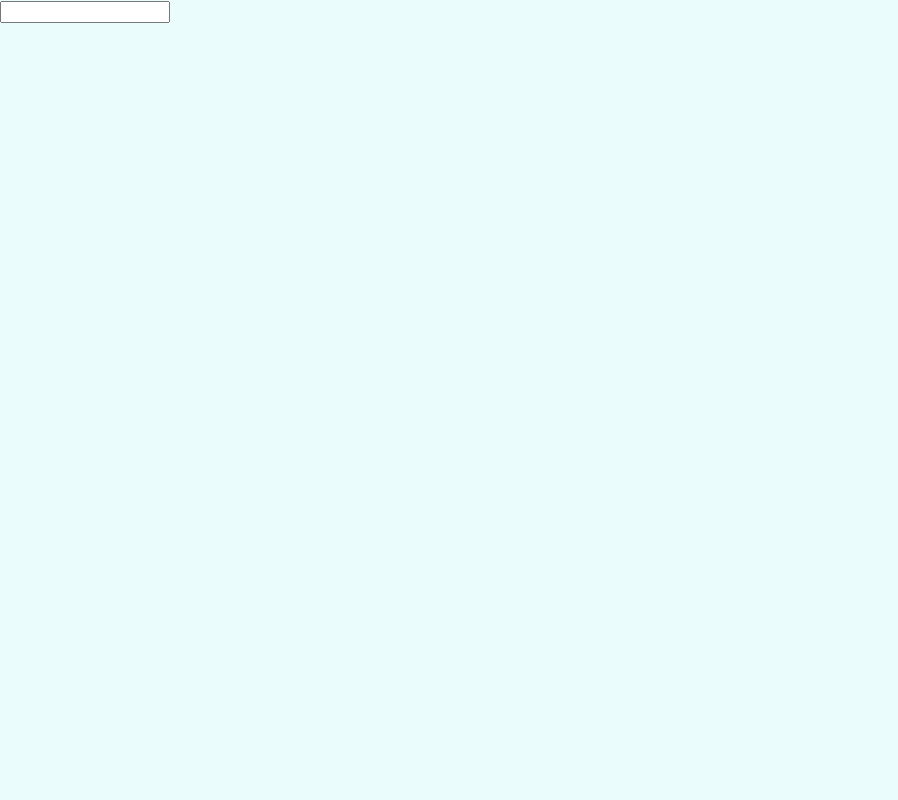
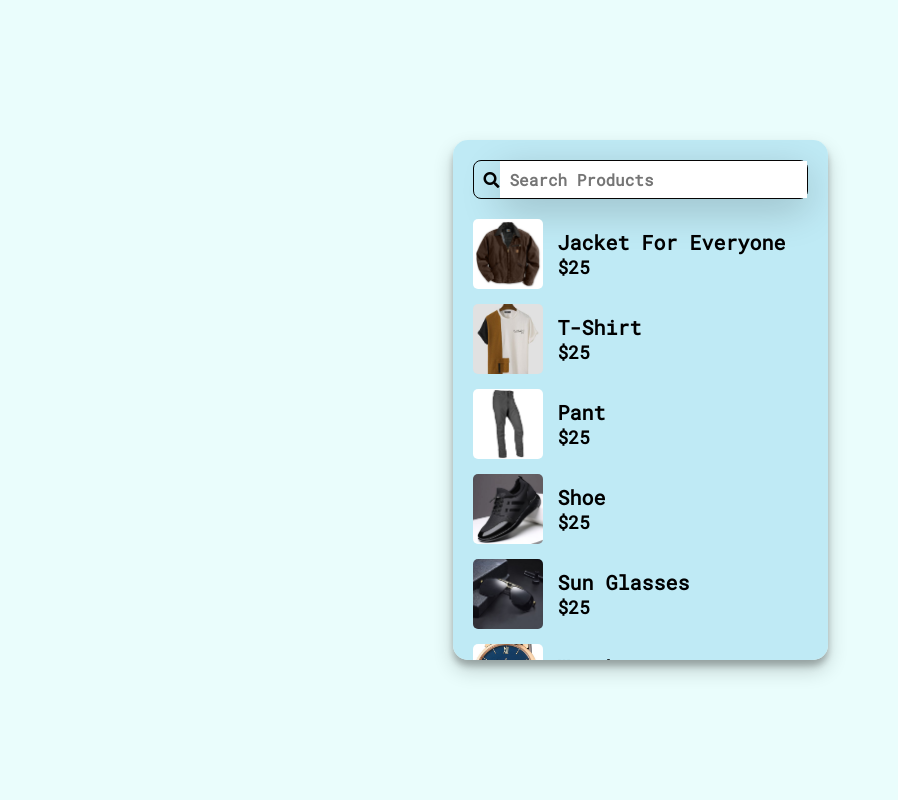
Before and after one commit to MinKyawThu01/js-projects, a PHP site: page / in a window 1280 px wide. Shown: the whole page, without its empty margins (0-898 px from the left). Run offline with PHP 8.4, Linux system fonts and the light colour scheme.

Commit message:
finished project search

```diff
--- a/search/index.html
+++ b/search/index.html
@@ -6,13 +6,70 @@
     <meta name="viewport" content="width=device-width, initial-scale=1.0" />
     <title>Search</title>
     <link rel="stylesheet" href="style.css" />
-    <link rel="stylesheet" href="https://use.fontawesome.com/releases/v5.15.4/css/all.css" integrity="sha384-DyZ88mC6Up2uqS4h/KRgHuoeGwBcD4Ng9SiP4dIRy0EXTlnuz47vAwmeGwVChigm" crossorigin="anonymous"/>
+    <link
+      rel="stylesheet"
+      href="https://use.fontawesome.com/releases/v5.15.4/css/all.css"
+      integrity="sha384-DyZ88mC6Up2uqS4h/KRgHuoeGwBcD4Ng9SiP4dIRy0EXTlnuz47vAwmeGwVChigm"
+      crossorigin="anonymous"
+    />
   </head>
   <body>
     <section class="container">
-        <form >
-            <input type="search">
-        </form>
+      <form id="search">
+        <i class="fas fa-search"></i>
+        <input type="text" id="search-item" placeholder="Search Products" onkeyup="search()">
+      </form>
+      <div class="product-list">
+        <div class="product">
+          <img src="img/jacket.jpg" alt="">
+          <div class="p-details">
+            <h2>Jacket For Everyone</h2>
+            <h3>$25</h3>
+          </div>
+        </div>
+        <div class="product">
+          <img src="img/t-shirt.jpg" alt="">
+          <div class="p-details">
+            <h2>T-Shirt</h2>
+            <h3>$25</h3>
+          </div>
+        </div>
+        <div class="product">
+          <img src="img/pant.jpg" alt="">
+          <div class="p-details">
+            <h2>Pant</h2>
+            <h3>$25</h3>
+          </div>
+        </div>
+        <div class="product">
+          <img src="img/shoe.jpg" alt="">
+          <div class="p-details">
+            <h2>Shoe</h2>
+            <h3>$25</h3>
+          </div>
+        </div>
+        <div class="product">
+          <img src="img/sun-glasses.jpg" alt="">
+          <div class="p-details">
+            <h2>Sun Glasses</h2>
+            <h3>$25</h3>
+          </div>
+        </div>
+        <div class="product">
+          <img src="img/watch.jpg" alt="">
+          <div class="p-details">
+            <h2>Watch</h2>
+            <h3>$25</h3>
+          </div>
+        </div>
+        <div class="product">
+          <img src="img/hat.jpg" alt="">
+          <div class="p-details">
+            <h2>Hat</h2>
+            <h3>$25</h3>
+          </div>
+        </div>
+      </div>
     </section>
     <script src="main.js"></script>
   </body>
--- a/search/main.js
+++ b/search/main.js
@@ -0,0 +1,20 @@
+const search = () => {
+    const searchbox = document.getElementById("search-item").value.toUpperCase();
+    const storeitems = document.getElementById("product-list");
+    const product = document.querySelectorAll(".product");
+    const proName = document.getElementsByTagName("h2");
+
+    for (var i = 0 ; i < proName.length; i++) {
+        let match = product[i].getElementsByTagName('h2')[0];
+
+        if(match){
+           let textValue = match.textContent || match.innerHTML
+
+           if(textValue.toUpperCase().indexOf(searchbox) > -1){
+            product[i].style.display="";
+           }else{
+            product[i].style.display="none";
+           }
+        }
+    }
+}
--- a/search/style.css
+++ b/search/style.css
@@ -14,4 +14,79 @@ body {
   width: 100vh;
   height: 100vh;
   background-color: #eafdfc;
+  margin: auto;
+  display: flex;
+  flex-direction: column;
+  align-items: center;
+  justify-content: center;
 }
+
+.container {
+  width: 375px;
+  height: 520px;
+  background-color: #bfeaf5;
+  border-radius: 15px;
+  padding: 20px;
+  overflow-y: scroll;
+  box-shadow: rgba(0, 0, 0, 0.19) 0px 10px 20px 0px,
+    rgba(0, 0, 0, 0.23) 0px 6px 6px 0px;
+}
+
+.container::-webkit-scrollbar{
+  display: none;
+}
+
+#search {
+  width: 100%;
+  border: 1px solid rgb(5, 5, 5);
+  border-radius: 8px;
+  display: flex;
+  flex-direction: row;
+  align-items: center;
+}
+
+#search input {
+  border: none;
+  outline: none;
+  box-shadow: rgba(0, 0, 0, 0.2) 0px 11.3115px 40px 0px;
+  width: 100%;
+  font-size: 16px;
+  font-weight: 600;
+  padding: 8px 10px;
+}
+
+#search i {
+  padding-left: 10px;
+}
+
+.product-list {
+  padding-top: 20px;
+}
+
+.product {
+  display: flex;
+  align-items: center;
+  cursor: pointer;
+  padding-bottom: 15px;
+}
+
+.product img {
+  width: 70px;
+  height: 70px;
+  object-fit: cover;
+  border-radius: 5px;
+}
+
+.product .p-details {
+  padding-left: 15px;
+}
+
+.product .p-details h2 {
+  font-size: 20px;
+  color: black;
+}
+
+.product .p-details h3 {
+  font-size: 18px;
+  color: black;
+}
```
Also changed, not shown: search/img/hat.jpg (added), search/img/jacket.jpg (added), search/img/pant.jpg (added), search/img/shoe.jpg (added), search/img/sun-glasses.jpg (added), search/img/t-shirt.jpg (added), search/img/watch.jpg (added).
